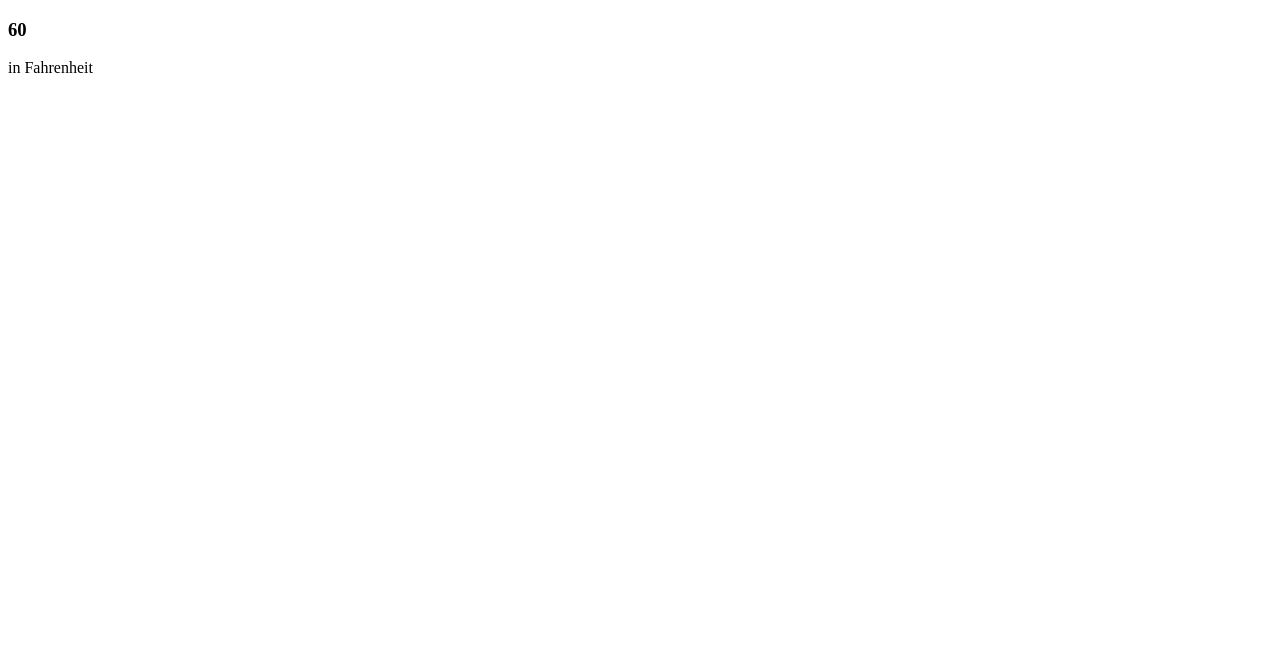
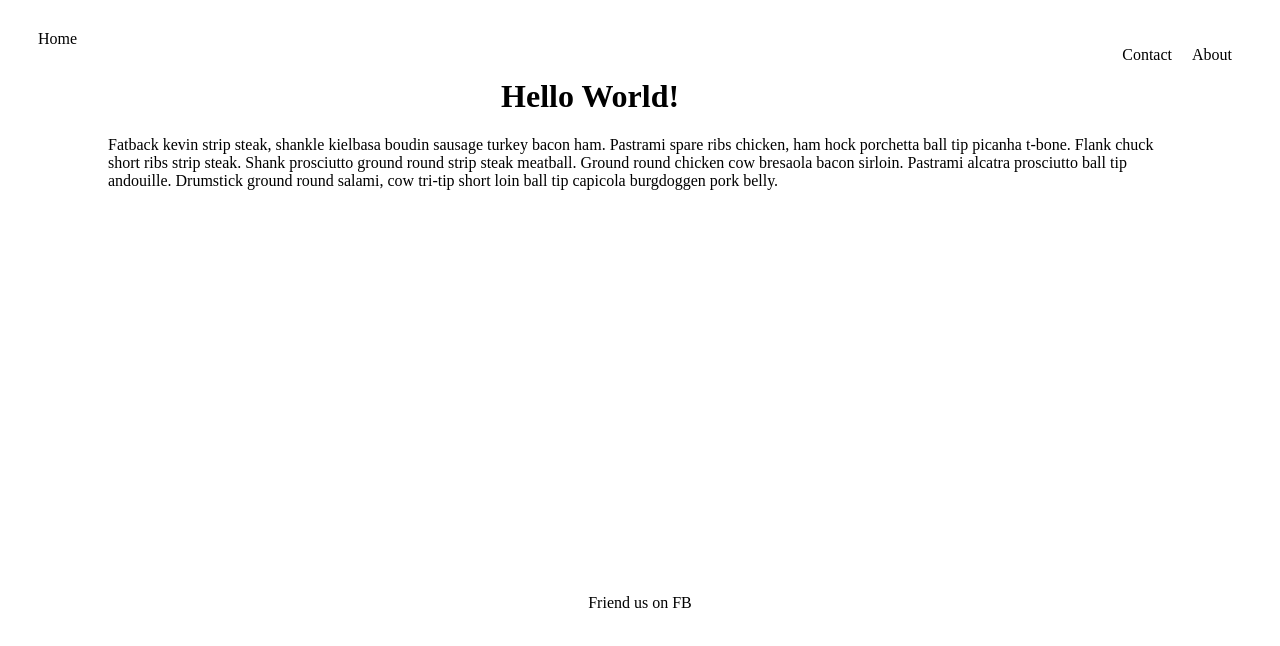
Before and after one commit to gyanshanker/javascript1, a plain HTML site: page index.html in a window 1280 px wide. Drawn offline with Linux system fonts and the light colour scheme.

Commit message:
with web page created using JS

```diff
--- a/index.html
+++ b/index.html
@@ -10,11 +10,11 @@
 <body>
 
     <!-- day 6 Take Home -->
-    <div>
+    <!-- <div>
         <h3 id="temp">60</h3>
         <p id="scale">in Fahrenheit</p>
     </div>
-
+ -->
 
     <script src="js/scripts.js"></script>
 </body>
--- a/js/scripts.js
+++ b/js/scripts.js
@@ -279,20 +279,56 @@
 // When the user clicks on the h3, run the function to convert the temperature.
 // Display the converted temperature in the h3.
 
-var h3 = document.querySelector("#temp");
-var p = document.querySelector("#scale");
-h3.addEventListener('click', function(e){
-    h3.textContent = convertTemp(parseInt(h3.textContent), "F");
-    p.textContent = "in Celcius";
-})
+// var h3 = document.querySelector("#temp");
+// var p = document.querySelector("#scale");
+// h3.addEventListener('click', function(e){
+//     h3.textContent = convertTemp(parseInt(h3.textContent), "F");
+//     p.textContent = "in Celcius";
+// })
 
-function convertTemp(temp, scale) {
-    var x;
-    if (scale == "C") {
-        x = temp * 9 / 5 + 32;
-        return Math.round(x);
-    } else {
-        x = (temp -32) * 5 / 9;
-        return Math.round(x);
-    }
+// function convertTemp(temp, scale) {
+//     var x;
+//     if (scale == "C") {
+//         x = temp * 9 / 5 + 32;
+//         return Math.round(x);
+//     } else {
+//         x = (temp -32) * 5 / 9;
+//         return Math.round(x);
+//     }
+// }
+
+//day 7 project for recreating the web page using JS
+body = document.querySelector("body");
+document.body.onload = addContent();
+
+function addContent() {
+    var header = document.createElement("header");
+    header.innerHTML = "Home" + "<ul style='float:right'>" +
+    "<li style='display:inline; padding:10px'>Contact</li>" +
+    "<li style='display:inline; padding:10px'>About</li>"
+    "</ul>";
+    header.style.margin = "30px";
+    body.appendChild(header);
+
+    var div = document.createElement("div");
+    var h1 = document.createElement("h1");
+    var p = document.createElement("p");
+    div.style.marginLeft = "100px";
+    div.style.marginRight = "100px";
+    div.style.height = "500px";
+    h1.textContent = "Hello World!";
+    h1.style.textAlign = "center";
+    p.textContent = "Fatback kevin strip steak, shankle kielbasa boudin sausage turkey bacon ham. Pastrami spare ribs chicken, ham hock porchetta ball tip picanha t-bone. Flank chuck short ribs strip steak. Shank prosciutto ground round strip steak meatball. Ground round chicken cow bresaola bacon sirloin. Pastrami alcatra prosciutto ball tip andouille. Drumstick ground round salami, cow tri-tip short loin ball tip capicola burgdoggen pork belly."
+    div.appendChild(h1);
+    div.appendChild(p);
+    body.appendChild(div);
+
+    var div1 = document.createElement("div");
+    div1.positon = "fixed";
+    div1.style.bottom = "0px";
+    div1.style.textAlign = "center";
+    var p1 = document.createElement("p");
+    p1.textContent = "Friend us on FB";
+    div1.appendChild(p1);
+    body.appendChild(div1);
 }
```
